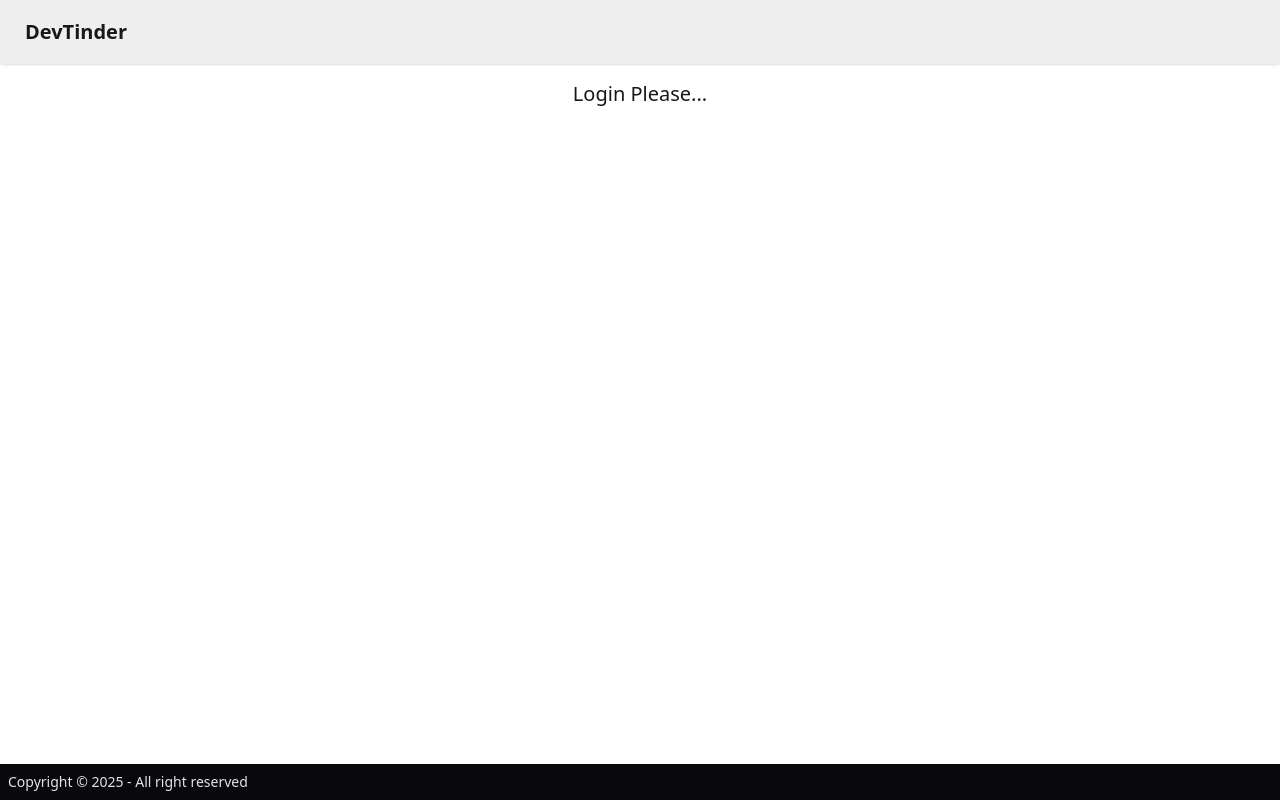
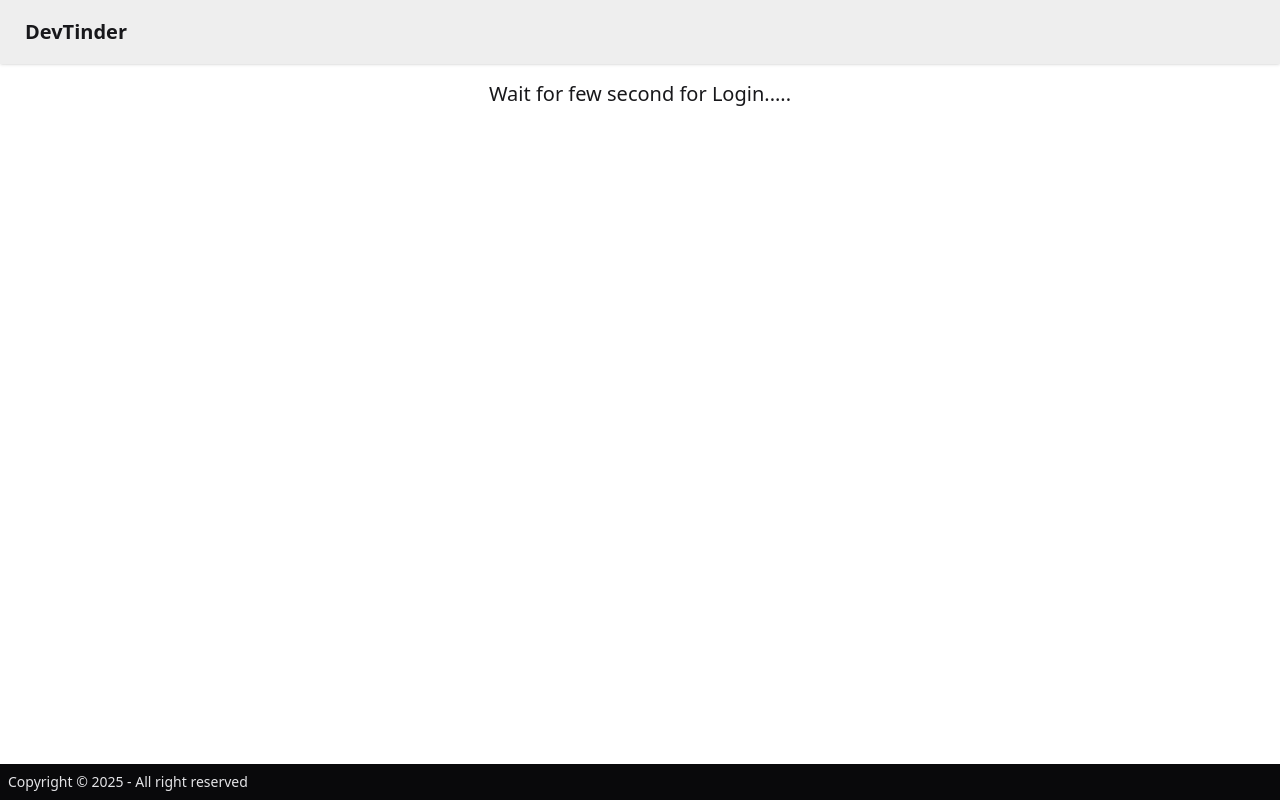
Before and after one commit to sudhanshu-m21/DevTinder, a React (Vite) app in the folder Devtinder Frontend/: page / in a window 1280 px wide. Built offline with nearby package versions, Linux system fonts and the light colour scheme; no server answers.

Commit message:
change feed page

```diff
--- a/Devtinder Frontend/src/components/Feed.jsx
+++ b/Devtinder Frontend/src/components/Feed.jsx
@@ -25,7 +25,9 @@ const Feed = () => {
   }, []);
   if (!user) {
     return (
-      <h1 className="flex justify-center mt-20 text-xl">Login Please...</h1>
+      <h1 className="flex justify-center mt-20 text-xl">
+        Wait for few second for Login.....
+      </h1>
     );
   }
   if (!userFeed) <h1 className="flex justify-center">No new user available</h1>;
```
